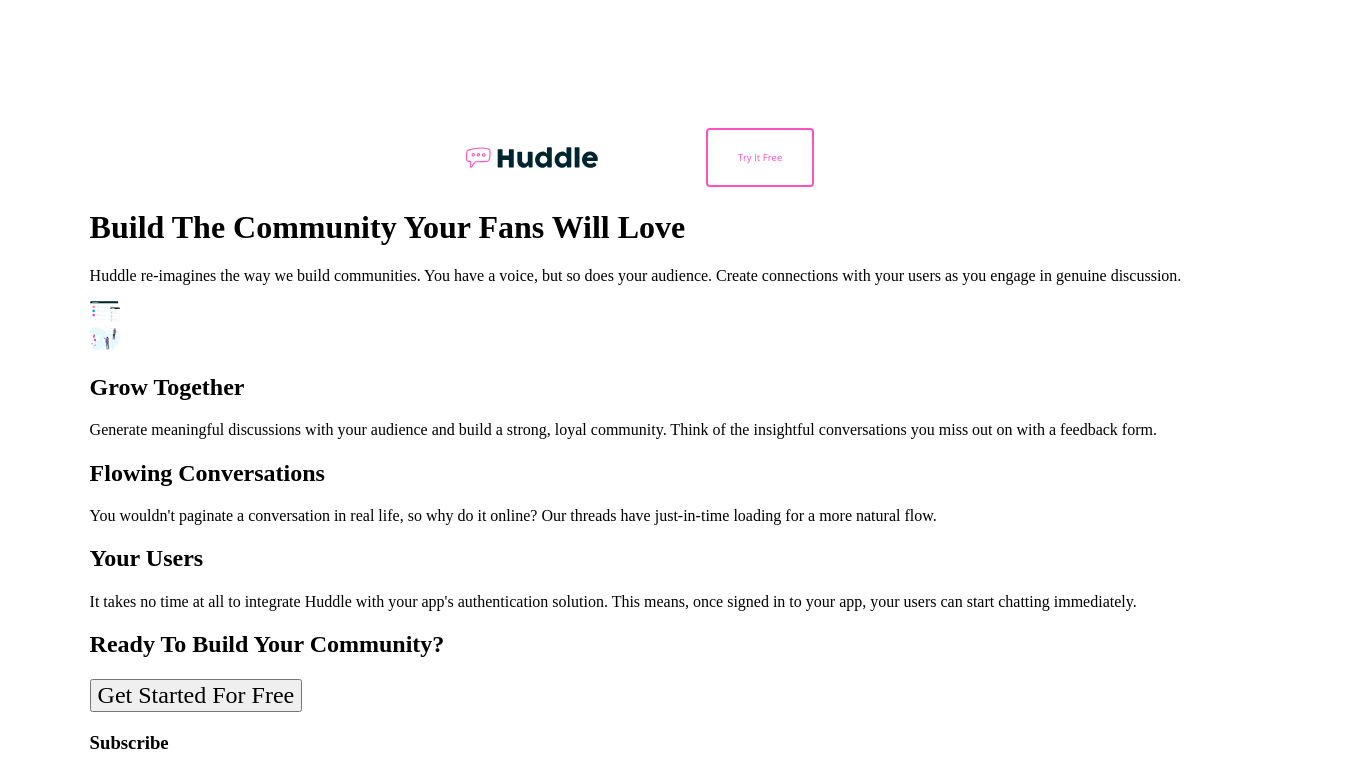
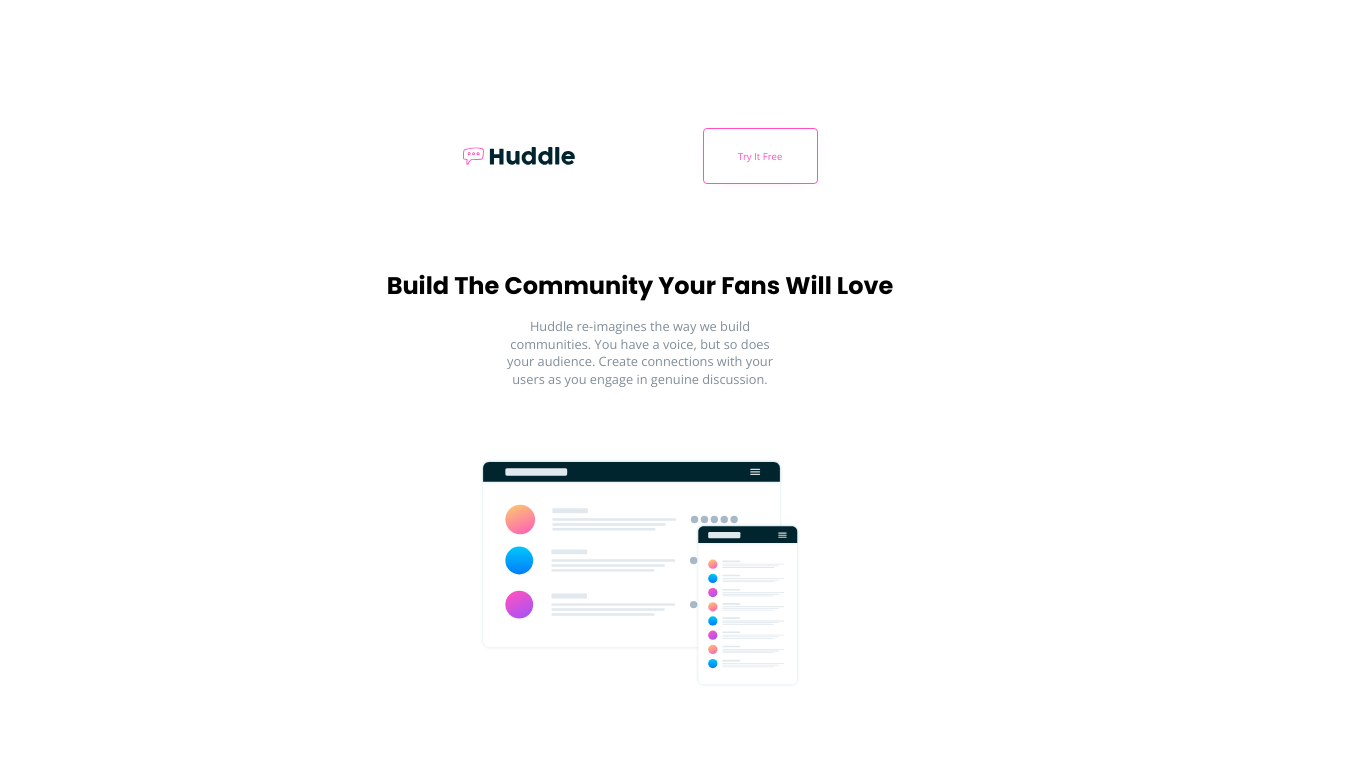
Before and after one commit to itsjellyant/Huddle-landing-page, a plain HTML site: page index.html in a window 1280 px wide. Shown: the top 769 px of the page, 1370 px wide, since content can reach past the window. Drawn offline with nearby package versions, Linux system fonts and the light colour scheme.

Commit message:
added the styles but stopped at footer

```diff
--- a/css/main.css
+++ b/css/main.css
@@ -6,14 +6,17 @@
     --accent-color:hsl(322, 100%, 66%);
     --dark-cyan: hsl(192, 100%, 9%);
     --gray-blue: hsl(208, 11%, 55%);
+    --light-blue: rgb(244, 250, 255);
+    --white: #ffffff;
 /* spacing */
-    --spacing: 7%;
+    --spacing: 8%;
+    --vertical-spacing: 70px;
 }
 
-.container {
+.container,
+main,
+#button-wrapper {
     margin: 10% var(--spacing);
-
-
 }
 
 ul {
@@ -22,34 +25,100 @@ ul {
     align-items: center;
     justify-content: center;
     padding-left: 0;
-
 }
-
 
 li {
      display: inline-block;
 }
 
 #the-main-logo {
-    width: 55%;
+    width: 47%;
     float: left;
 }
 
 #call-to-action-button {
-    border: 2px solid;
+    border: .5px solid;
     border-color: var(--accent-color);
+    box-shadow: 0 1px 20px -16px var(--accent-color) ;
     padding: 2%;
     color: var(--accent-color);
-    width: 60px;
+    width: 70px;
     text-align: center;
     border-radius: 4px;
     text-transform: capitalize;
     font-family: var(--body-font);
     font-size: .6em;
-
-
+    float: right;
 }
 
-.lol {
-    width: 30px;
+#main-heading {
+    font-family: var(--heading-font);
+    text-align: center;
+    font-size: 1.5em;
+    padding-top: var(--vertical-spacing);
+    line-height: 2rem;
 }
+
+#main-paragraph {
+    color: var(--gray-blue);
+    font-family: var(--body-font);
+    text-align: center;
+    font-size: .8rem;
+    width: 100%;
+    max-width: 280px;
+    margin: 0 auto;
+    line-height: 1.1rem;
+}
+
+.main-image,
+#second-image {
+    width: 320px;
+    display: block;
+    margin: 0 auto;
+    padding-top: var(--vertical-spacing);
+    padding-bottom: var(--vertical-spacing);
+}
+
+#second-image {
+    width: 250px;
+}
+
+.main-container {
+    background-color: var(--light-blue)
+}
+
+.second-headings {
+    font-family: var(--heading-font);
+    font-size: 1.2rem;
+}
+
+.second-paragraph{
+    font-family: var(--body-font);
+    color: var(--gray-blue);
+    font-size: .8rem;
+    line-height: 1.1rem;
+    padding-bottom: 40px;
+    max-width: 290px;
+}
+
+#bottom-paragraph{
+    padding-bottom: 100px;
+}
+
+.size-heading {
+    font-size: 1.1rem;
+}
+
+#free-button {
+    display: block;
+    margin: 0 auto;
+    width: 220px;
+    height: 50px;
+    border: none;
+    border-radius: 5px;
+    color: var(--white);
+    font-family: var(--heading-font);
+    font-weight: 700;
+    font-size: .8rem;
+    background: linear-gradient(45deg, hsl(322, 100%, 66%), #ffffff -40%);
+}
--- a/index.html
+++ b/index.html
@@ -13,7 +13,8 @@
 </head>
 <body>
   <div class="container">
-  <!-- The header -------------------------------------------------------------------------------- -->
+  <!-- The hea
+  -------------------------------------------------------------------------------- -->
   <header>
     <nav>
       <ul>
@@ -23,38 +24,45 @@
     </nav>
     <article>
       <h1 id="main-heading">Build The Community Your Fans Will Love</h1>
-      <p class="paragraph-sentences">Huddle re-imagines the way we build communities. You have a voice, but so does
+      <p id="main-paragraph">Huddle re-imagines the way we build communities. You have a voice, but so does
       your audience. Create connections with your users as you engage in genuine discussion.</p>
-      <img src="images/screen-mockups.svg" alt="Image of a browser that is compatible with mobile and desktop" class="lol">
+      <img src="images/screen-mockups.svg" alt="Image of a browser that is compatible with mobile and desktop" class="main-image">
     </article>
   </header>
   <!-- Main section -------------------------------------------------------------------------------->
+  </div>
+<div class="main-container">
   <main>
       <section>
-        <img src="images/illustration-your-users.svg" alt="People communicating and sharing ideas" class="lol">
+          <img src="images/illustration-your-users.svg" alt="People communicating and sharing ideas" id="second-image">
         <header>
           <h2 class="second-headings">Grow Together</h2>
         </header>
-      <p>Generate meaningful discussions with your audience and build a strong, loyal community.
+        <p class="second-paragraph">Generate meaningful discussions with your audience and build a strong, loyal community.
         Think of the insightful conversations you miss out on with a feedback form.</p>
       </section>
       <section>
         <header>
           <h2  class="second-headings">Flowing Conversations</h2>
         </header>
-      <p>You wouldn't paginate a conversation in real life, so why do it online? Our threads have
+        <p class="second-paragraph">You wouldn't paginate a conversation in real life, so why do it online? Our threads have
         just-in-time loading for a more natural flow.</p>
       </section>
       <section>
         <header>
           <h2  class="second-headings">Your Users</h2>
         </header>
-      <p>It takes no time at all to integrate Huddle with your app's authentication solution. This means,
+        <p class="second-paragraph" id="bottom-paragraph">It takes no time at all to integrate Huddle with your app's authentication solution. This means,
         once signed in to your app, your users can start chatting immediately.</p>
       </section>
-      <h2  class="second-headings">Ready To Build Your Community?<h2>
+
+    </div>
+    <div id="button-wrapper">
+      <h2 class="second-headings size-heading">Ready To Build Your Community?</h2>
       <button class="accent-color" id="free-button">Get Started For Free</button>
     </main>
+  </div>
+
   <!-- Footer, this contains the links, social media icons, and copyright -->
   <footer>
     <form action="#" method="POST">
@@ -77,9 +85,8 @@
         <li><a href="#">Contact Us</a></li>
       </nav>
       <p>&copy; 2018 Huddle Copyright</p>
-      <img src="images/bg-footer-mobile.png" srcset="images/bg-footer-mobile.png 375w, images/bg-footer-desktop.png 1440w" alt="Footer image">
+      <!-- <img src="images/bg-footer-mobile.png" srcset="images/bg-footer-mobile.png 375w, images/bg-footer-desktop.png 1440w" alt="Footer image"> -->
     </section>
   </footer>
- </div>
 </body>
 </html>
```
Lines whose indentation alone changed are shown as unchanged.
